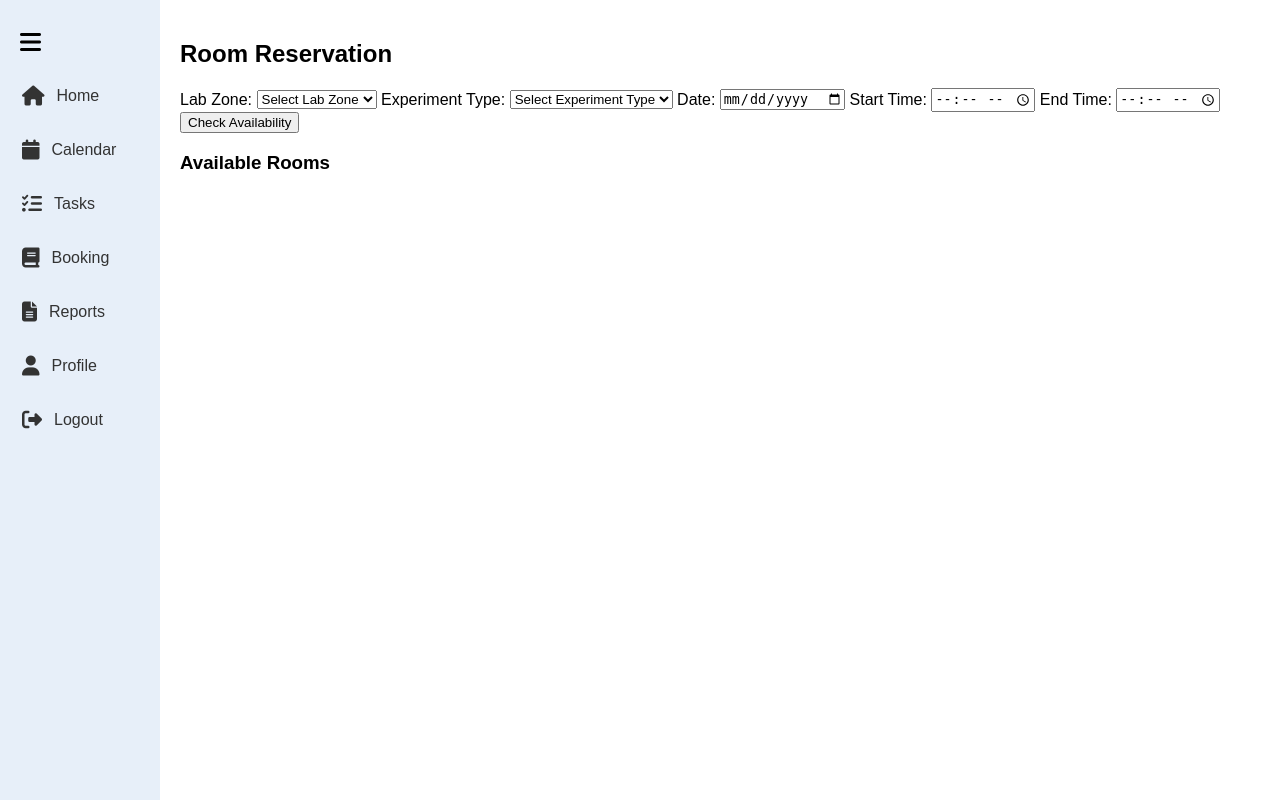
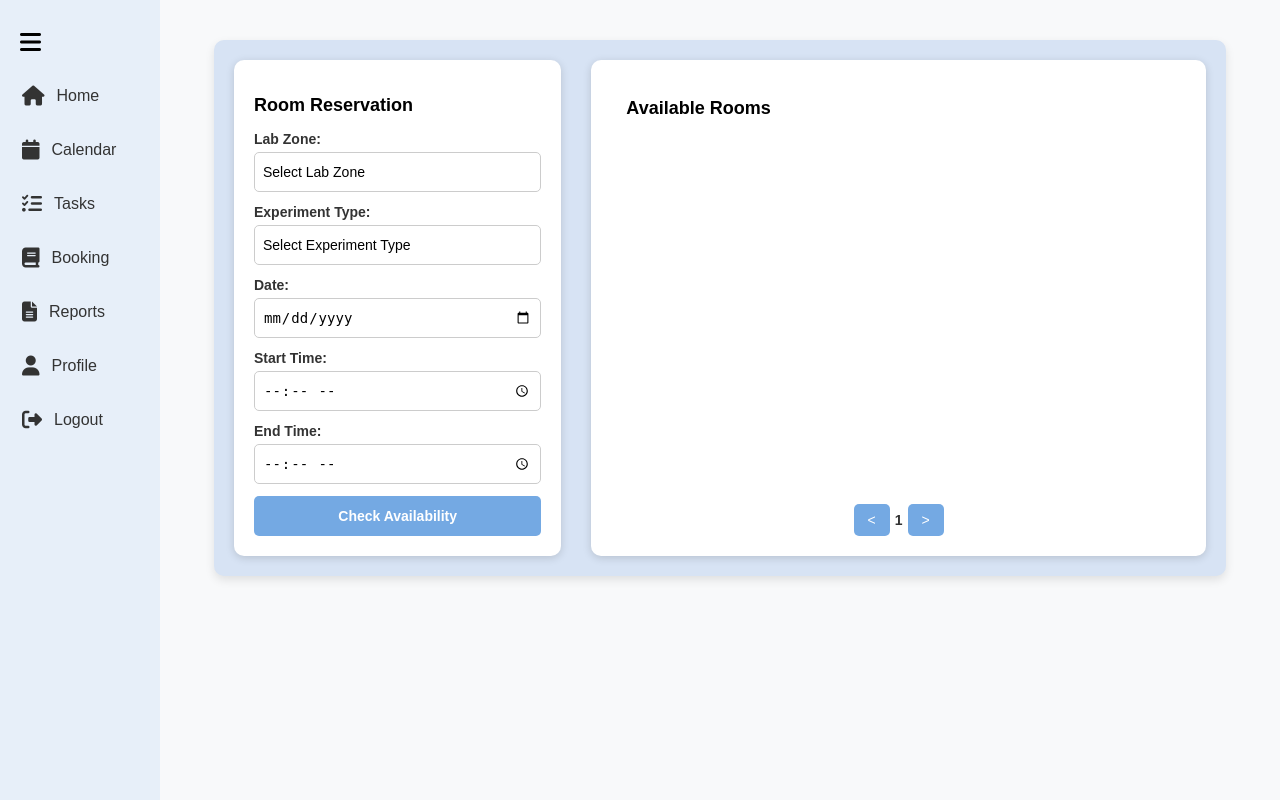
Before and after one commit to sirithatthamrong/SWE-P1, a Flask app: template app/templates/booking.html in a window 1280 px wide. Run offline with Flask 3, Linux system fonts and the light colour scheme; the template is opened without the code that fills it, so the values that code supplies are empty.

Commit message:
Improve spacing/colors/typography, Available rooms are structured in a card-based layout, Pagination controls are centered and styled properly

```diff
--- /dev/null
+++ b/app/static/css/booking.css
@@ -0,0 +1,233 @@
+body {
+    font-family: 'Poppins', sans-serif;
+    background-color: #f8f9fa;
+    margin: 0;
+    padding: 0;
+}
+
+/* Main Booking Container */
+.booking-container {
+    display: flex;
+    justify-content: space-between;
+    align-items: stretch; /* Ensures equal height */
+    max-width: 90%;
+    margin: 20px auto;
+    padding: 20px;
+    background: #d7e3f4;
+    border-radius: 10px;
+    box-shadow: 0px 4px 10px rgba(0, 0, 0, 0.1);
+    gap: 30px;
+}
+
+/* --- Left Section: Filter Form --- */
+.filter-section {
+    flex: 1;
+    max-width: 30%;
+    padding: 20px;
+    background: #ffffff;
+    border-radius: 10px;
+    box-shadow: 0px 2px 8px rgba(0, 0, 0, 0.15);
+    display: flex;
+    flex-direction: column;
+    justify-content: space-between;
+}
+
+/* Reduce Text Size */
+.filter-section h2 {
+    font-size: 18px;
+    font-weight: bold;
+    margin-bottom: 15px;
+}
+
+/* Form Styling */
+.form-group {
+    display: flex;
+    flex-direction: column;
+    margin-bottom: 12px;
+}
+
+/* Labels */
+.form-group label {
+    font-weight: bold;
+    color: #333;
+    font-size: 14px;
+    margin-bottom: 5px;
+}
+
+/* Inputs & Selects */
+.form-group select,
+.form-group input,
+.check-availability-btn {
+    width: 100%;
+    height: 40px;
+    padding: 8px;
+    font-size: 14px;
+    border: 1px solid #ccc;
+    border-radius: 5px;
+    box-sizing: border-box;
+    background: white;
+}
+
+/* Make dropdowns aligned like other inputs */
+.form-group select {
+    appearance: none;
+    background: white;
+    cursor: pointer;
+}
+
+/* Date & Time Inputs */
+.form-group input[type="date"],
+.form-group input[type="time"] {
+    appearance: none;
+    background: white;
+    cursor: pointer;
+}
+
+/* Check Availability Button */
+.check-availability-btn {
+    width: 100%;
+    background-color: #74a9e3;
+    color: white;
+    font-weight: bold;
+    text-align: center;
+    border: none;
+    cursor: pointer;
+    transition: 0.3s;
+    border-radius: 5px;
+    padding: 10px;
+    font-size: 14px;
+}
+
+.check-availability-btn:hover {
+    background-color: #0056b3;
+}
+
+/* --- Right Section: Available Rooms --- */
+.available-rooms-container {
+    flex: 2;
+    padding: 20px;
+    background: #ffffff;
+    border-radius: 10px;
+    box-shadow: 0px 2px 8px rgba(0, 0, 0, 0.15);
+    display: flex;
+    flex-direction: column;
+    justify-content: space-between; /* Push pagination to bottom */
+}
+
+/* Available Rooms Title */
+.available-rooms-container h3 {
+    font-size: 18px;
+    font-weight: bold;
+    margin-bottom: 15px;
+    margin-left: 15px;
+}
+
+/* Grid Layout for Rooms */
+.room-grid {
+    display: grid;
+    grid-template-columns: repeat(auto-fill, minmax(180px, 1fr));
+    gap: 12px;
+    padding: 15px;
+    justify-content: center;
+    align-items: start; /* Ensures alignment */
+}
+
+/* Uniform Room Cards */
+.room-btn {
+    display: flex;
+    align-items: center;
+    justify-content: center;
+    height: 80px;  /* Ensures all are equal */
+    width: 180px;  /* Fixed width */
+    background-color: #7e71b5;
+    color: white;
+    font-weight: bold;
+    font-size: 14px;
+    border-radius: 8px;
+    cursor: pointer;
+    transition: all 0.3s ease-in-out;
+    text-align: center;
+    padding: 10px;
+    text-align: center;
+    white-space: normal;  /* Allows wrapping */
+    overflow: hidden;
+    text-overflow: ellipsis;
+    box-shadow: 0px 2px 8px rgba(0, 0, 0, 0.1);
+    border: none;
+}
+
+/* Ensure Multi-line Text Stays Balanced */
+.room-btn span {
+    display: flex;
+    align-items: center;
+    justify-content: center;
+    height: 100%;
+    text-align: center;
+    width: 100%;
+}
+
+/* Hover Effect on Rooms */
+.room-btn:hover {
+    background-color: #5b4b78;
+    transform: scale(1.05);
+}
+
+/* --- Responsive Adjustments --- */
+@media (max-width: 1024px) {
+    .room-grid {
+        grid-template-columns: repeat(auto-fill, minmax(150px, 1fr));
+    }
+}
+
+/* --- Pagination Controls --- */
+.pagination {
+    display: flex;
+    align-items: center;
+    justify-content: center;
+    margin-top: auto; /* Pushes pagination to bottom */
+}
+
+.pagination button {
+    background: #74a9e3;
+    color: white;
+    border: none;
+    padding: 8px 14px;
+    margin: 0 5px;
+    font-size: 14px;
+    border-radius: 5px;
+    cursor: pointer;
+    transition: 0.3s;
+}
+
+.pagination button:hover {
+    background: #0056b3;
+}
+
+/* Page Number Styling */
+#page-number {
+    font-size: 14px;
+    font-weight: bold;
+    color: #333;
+}
+
+/* --- Responsive Design --- */
+@media (max-width: 1024px) {
+    .booking-container {
+        flex-direction: column;
+        align-items: center;
+    }
+
+    .filter-section {
+        width: 100%;
+        max-width: 100%;
+        margin-bottom: 20px;
+    }
+
+    .available-rooms-container {
+        width: 100%;
+    }
+
+    .room-grid {
+        grid-template-columns: repeat(auto-fill, minmax(130px, 1fr));
+    }
+}
--- a/app/static/js/booking.js
+++ b/app/static/js/booking.js
@@ -1,6 +1,11 @@
 document.addEventListener("DOMContentLoaded", function () {
     fetchAvailableRooms();
 });
+
+let roomsPerPage = 12;
+let currentPage = 1;
+let totalRooms = [];
+let totalPages = 1;
 
 function fetchAvailableRooms() {
     const formData = new FormData(document.getElementById("booking-form"));
@@ -11,20 +16,45 @@ function fetchAvailableRooms() {
     })
         .then(response => response.json())
         .then(data => {
+            totalRooms = data.available_rooms;
+            totalPages = Math.ceil(totalRooms.length / roomsPerPage);
+            displayRooms();
+        });
+}
+
+function displayRooms() {
     let roomsContainer = document.getElementById("available-rooms");
     roomsContainer.innerHTML = "";
 
-        if (data.available_rooms.length > 0) {
-            data.available_rooms.forEach(room => {
+    let start = (currentPage - 1) * roomsPerPage;
+    let end = start + roomsPerPage;
+    let roomsToShow = totalRooms.slice(start, end);
+
+    roomsToShow.forEach(room => {
         let roomElement = document.createElement("button");
+        roomElement.classList.add("room-btn");
         roomElement.innerHTML = room.name;
-                roomElement.onclick = function () { selectRoom(room.lab_room_id); };
+        roomElement.onclick = function () {
+            selectRoom(room.lab_room_id);
+        };
         roomsContainer.appendChild(roomElement);
     });
-        } else {
-            roomsContainer.innerHTML = "<p>No available rooms found.</p>";
+
+    document.getElementById("page-number").innerText = `${currentPage} / ${totalPages}`;
 }
-    });
+
+function prevPage() {
+    if (currentPage > 1) {
+        currentPage--;
+        displayRooms();
+    }
+}
+
+function nextPage() {
+    if (currentPage < totalPages) {
+        currentPage++;
+        displayRooms();
+    }
 }
 
 function selectRoom(roomId) {
--- a/app/templates/booking.html
+++ b/app/templates/booking.html
@@ -1,9 +1,19 @@
 {% extends 'base.html' %}
 
 {% block content %}
+<head>
+    <meta charset="UTF-8">
+    <meta name="viewport" content="width=device-width, initial-scale=1.0">
+    <title>{% block title %}LabSync{% endblock %}</title>
+    <link rel="stylesheet" href="{{ url_for('static', filename='css/booking.css') }}">
+</head>
+
+<div class="booking-container">
+    <!-- Filter Section (Left) -->
+    <div class="filter-section">
         <h2>Room Reservation</h2>
-
         <form id="booking-form">
+            <div class="form-group">
                 <label for="lab_zone">Lab Zone:</label>
                 <select id="lab_zone" name="lab_zone">
                     <option value="">Select Lab Zone</option>
@@ -11,7 +21,9 @@
                     <option value="{{ zone.lab_zone_id }}">{{ zone.name }}</option>
                     {% endfor %}
                 </select>
+            </div>
 
+            <div class="form-group">
                 <label for="experiment_type">Experiment Type:</label>
                 <select id="experiment_type" name="experiment_type">
                     <option value="">Select Experiment Type</option>
@@ -19,24 +31,40 @@
                     <option value="{{ exp.experiment_id }}">{{ exp.name }}</option>
                     {% endfor %}
                 </select>
+            </div>
 
+            <div class="form-group">
                 <label for="date">Date:</label>
                 <input type="date" id="date" name="date">
+            </div>
 
+            <div class="form-group">
                 <label for="start_time">Start Time:</label>
                 <input type="time" id="start_time" name="start_time">
+            </div>
 
+            <div class="form-group">
                 <label for="end_time">End Time:</label>
                 <input type="time" id="end_time" name="end_time">
+            </div>
 
-    <button type="button" onclick="fetchAvailableRooms()">Check Availability</button>
+            <button type="button" class="check-availability-btn" onclick="fetchAvailableRooms()">Check Availability
+            </button>
         </form>
+    </div>
 
+    <!-- Available Rooms Section (Right) -->
+    <div class="available-rooms-container">
         <h3>Available Rooms</h3>
-<div id="available-rooms">
-    {% for room in all_rooms %}
-        <button onclick="selectRoom({{ room.lab_room_id }})">{{ room.name }}</button>
-    {% endfor %}
+        <div id="available-rooms" class="room-grid"></div>
+
+        <!-- Pagination Controls -->
+        <div class="pagination">
+            <button onclick="prevPage()" id="prevBtn">&lt;</button>
+            <span id="page-number">1</span>
+            <button onclick="nextPage()" id="nextBtn"> &gt;</button>
+        </div>
+    </div>
 </div>
 
 <script src="{{ url_for('static', filename='js/booking.js') }}"></script>
```
Lines whose indentation alone changed are shown as unchanged.
